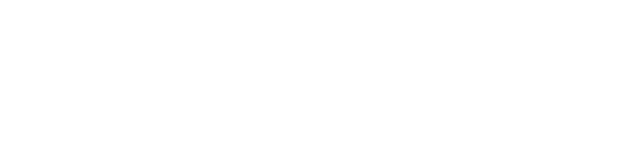
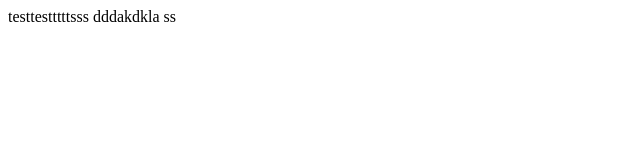
Before and after one commit to yuki1901/git_test, a plain HTML site: page index.html in a window 1280 px wide. Shown: the whole page, without its empty margins (0-640 px from the left). Drawn offline with Linux system fonts and the light colour scheme.

Commit message:
コミット3

```diff
--- a/index.html
+++ b/index.html
@@ -6,6 +6,9 @@
     <title>Document</title>
 </head>
 <body>
-
+    testtestttttsss
+dddakdkla
+    ss
+    <footer></footer>
 </body>
 </html>
--- /dev/null
+++ b/style.css
@@ -0,0 +1 @@
+@charset 'UTF-8';
```
